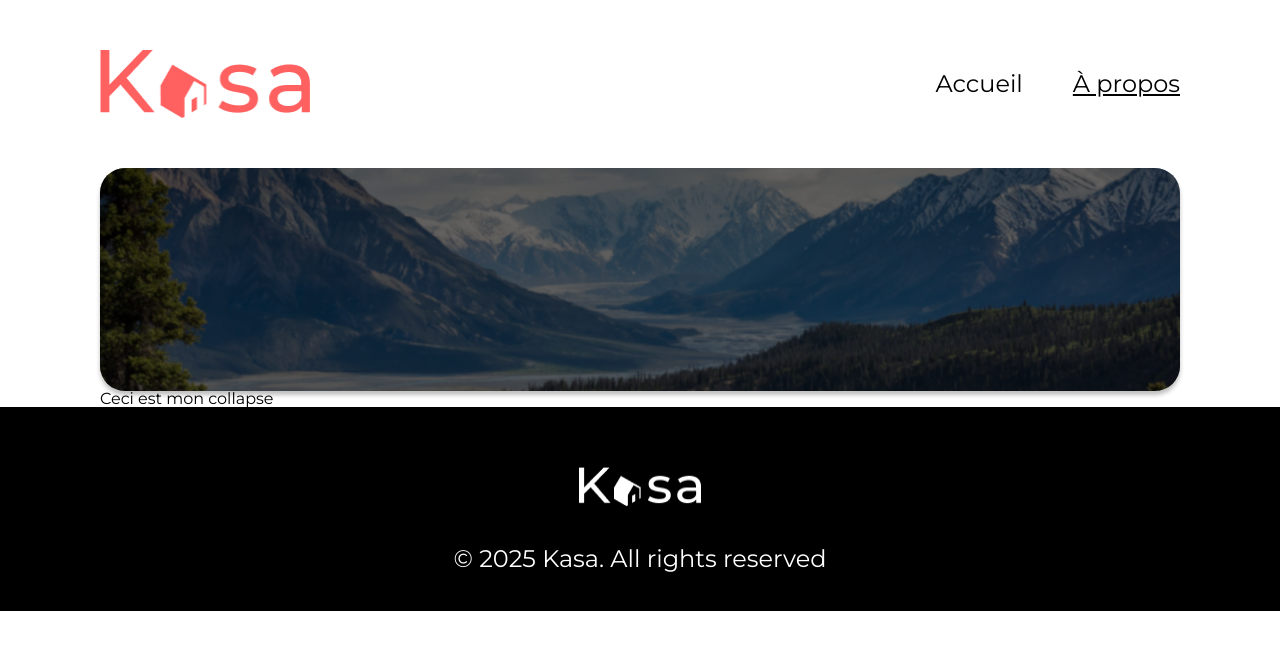
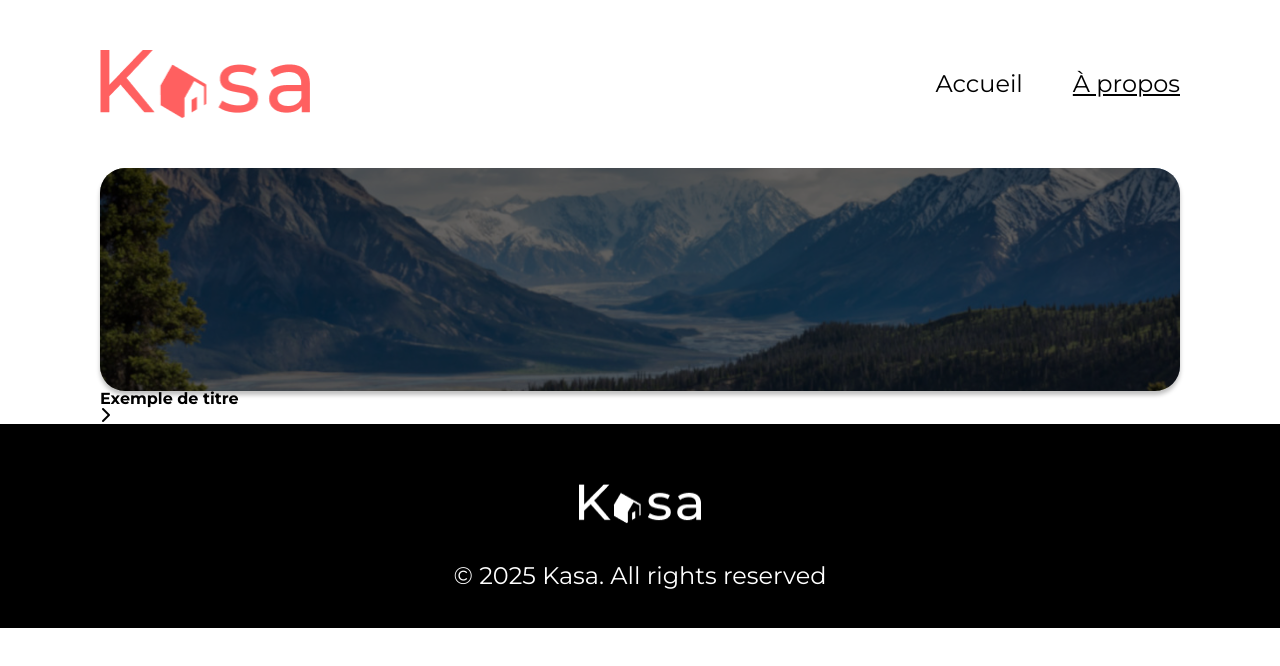
Before and after one commit to n-bon/kasa-oc, a React (Vite) app: page /a-propos in a window 1280 px wide. Shown: the top 666 px of the page. Built offline with nearby package versions, Linux system fonts and the light colour scheme.

Commit message:
Build (Collapse) Add component structure in jsx

```diff
--- a/src/assets/components/Collapse/index.jsx
+++ b/src/assets/components/Collapse/index.jsx
@@ -1,7 +1,17 @@
+import { useState } from 'react'
 
-function Collapse () {
-    return(
-        <p>Ceci est mon collapse</p>
+function Collapse ({ title, content }) {
+    const [isOpen, setIsOpen] = useState(false)
+    const toggleCollapse = () => setIsOpen(!isOpen)
+
+    return (
+        <div className='collapse'>
+            <div className='collapse__head' onClick={toggleCollapse}>
+                <h2 className='collapse__title'>{title}</h2>
+                <i className={`collapse__head fa-solid fa-chevron-right ${isOpen ? 'open' : ''}`}></i>
+            </div>
+            {isOpen && <div className='collapse__content'>{content}</div>}
+        </div>
     )
 }
 
--- a/src/pages/About/index.jsx
+++ b/src/pages/About/index.jsx
@@ -7,7 +7,10 @@ function About () {
         <main>
             <Banner title='' image={backgroundImage}/>
             <section>
-                <Collapse />
+                <Collapse
+                title='Exemple de titre'
+                content= 'Exemple de contenu'
+                />
             </section>
         </main>
     )
```
